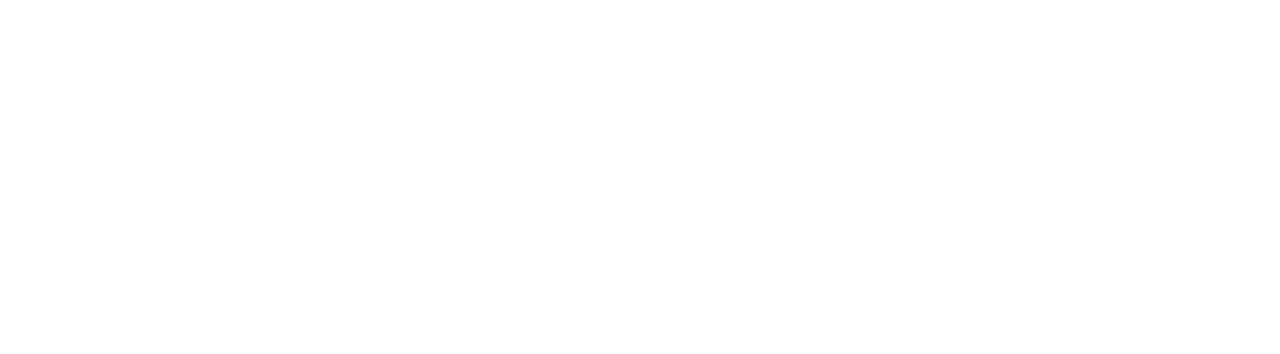
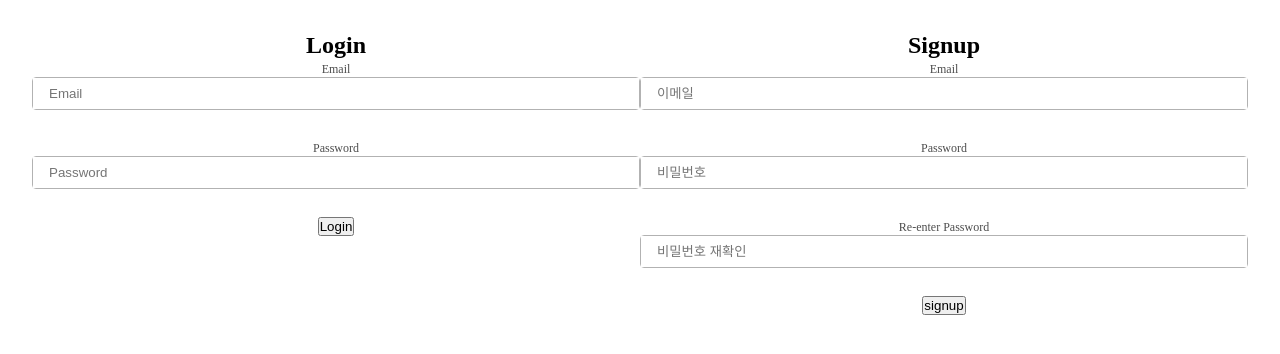
Before and after one commit to muzi55/wanted-pre-onboarding-challenge-fe-27, a React (Vite) app: page /auth in a window 1280 px wide. Before the commit this address had no page. Shown: the top 354 px of the page. Built offline with nearby package versions, Linux system fonts and the light colour scheme.

Commit message:
텍스트 필드/ 회원가입 페이지

```diff
--- a/src/components/textfield/TextField.module.css
+++ b/src/components/textfield/TextField.module.css
@@ -19,3 +19,7 @@
 .textField.focus {
   border-color: var(--primary-color);
 }
+
+.textField.error {
+  border-color: red;
+}
--- a/src/components/textfield/TextField.tsx
+++ b/src/components/textfield/TextField.tsx
@@ -7,8 +7,10 @@
 
 interface ITextFieldProps extends ITextInputProps {
   errorMessage?: string
+  isError?: boolean | null | undefined
   label: string
   htmlFor: string
+  onBlur: () => void
 }
 
 export default function TextField({
@@ -21,6 +23,8 @@
   errorMessage,
   label,
   htmlFor,
+  isError,
+  onBlur,
 }: ITextFieldProps) {
   const [isFocused, setIsFocused] = useState<Boolean>(false)
 
@@ -32,8 +36,11 @@
       <TextLabel htmlFor={htmlFor}>{label}</TextLabel>
       <div
         onFocus={() => handleFocus(true)}
-        onBlur={() => handleFocus(false)}
-        className={`${style.textField} ${isFocused ? style.focus : value ? style.active : ''} mb-2`}
+        onBlur={() => {
+          handleFocus(false)
+          onBlur()
+        }}
+        className={`${style.textField}  ${isFocused ? style.focus : isError ? style.error : value ? style.active : ''} mb-2`}
       >
         <TextInput
           value={value}
@@ -45,7 +52,7 @@
         />
       </div>
 
-      {errorMessage && <TextError>{errorMessage}</TextError>}
+      {isError && <TextError>{errorMessage}</TextError>}
     </div>
   )
 }
--- /dev/null
+++ b/src/hooks/useInputError.tsx
@@ -0,0 +1,97 @@
+import { useState } from 'react'
+import { emailPattern } from '../libs/constant'
+
+type ErrorStatus = 'invalidFormat' | 'emptyInput' | null
+
+interface IErrorState {
+  email: ErrorStatus
+  password: ErrorStatus
+  rePassword: ErrorStatus
+}
+
+function useInputError() {
+  const [errorState, setErrorState] = useState<IErrorState>({
+    email: null,
+    password: null,
+    rePassword: null,
+  })
+
+  const emailCheckPatten = (value: string) => {
+    return value === 'emptyInput'
+      ? '이메일을 입력해주세요.'
+      : value === 'invalidFormat'
+        ? '이메일 형식이 아닙니다.'
+        : ''
+  }
+
+  const emailErrorState = (errorMessage: ErrorStatus) => {
+    setErrorState({
+      ...errorState,
+      email: errorMessage,
+    })
+  }
+  const passwordErrorState = (errorMessage: ErrorStatus) => {
+    setErrorState({
+      ...errorState,
+      password: errorMessage,
+    })
+  }
+  const rePasswordErrorState = (errorMessage: ErrorStatus) => {
+    setErrorState({
+      ...errorState,
+      rePassword: errorMessage,
+    })
+  }
+
+  const emailCheck = (value: string) => {
+    if (value === '') {
+      emailErrorState('emptyInput')
+      return
+    }
+    if (!emailPattern.test(value)) {
+      emailErrorState('invalidFormat')
+      return
+    }
+    emailErrorState(null)
+    return
+  }
+
+  const passwordCheck = (value: string) => {
+    if (value === '') {
+      passwordErrorState('emptyInput')
+      return
+    }
+    if (value.length < 8) {
+      passwordErrorState('invalidFormat')
+      return
+    }
+    passwordErrorState(null)
+    return
+  }
+
+  const passwordReCheck = (value: string, password: string) => {
+    if (value !== password) {
+      rePasswordErrorState('invalidFormat')
+      return
+    }
+    if (value === '') {
+      rePasswordErrorState('emptyInput')
+      return
+    }
+    rePasswordErrorState(null)
+    return
+  }
+
+  return {
+    errorState,
+    emailErrorState,
+    emailCheck,
+    emailCheckPatten,
+    passwordErrorState,
+    passwordCheck,
+    rePasswordErrorState,
+    passwordReCheck,
+  }
+}
+
+export default useInputError
--- a/src/index.css
+++ b/src/index.css
@@ -38,3 +38,11 @@
 .m-auto {
   margin: 0 auto;
 }
+
+.flex {
+  display: flex;
+}
+
+.w-100 {
+  width: 100%;
+}
--- /dev/null
+++ b/src/libs/constant.ts
@@ -0,0 +1,3 @@
+export const emailPattern = /.+@.+\..+/
+
+export const minLength8Pattern = /.{8,}/
--- /dev/null
+++ b/src/pages/Auth.tsx
@@ -0,0 +1,14 @@
+import React from 'react'
+import Login from './Login'
+import Signup from './Signup'
+
+function Auth() {
+  return (
+    <div className="flex">
+      <Login />
+      <Signup />
+    </div>
+  )
+}
+
+export default Auth
--- a/src/pages/Login.tsx
+++ b/src/pages/Login.tsx
@@ -9,7 +9,7 @@
   const [password, setPassword] = useState<string>('')
 
   return (
-    <section>
+    <section className="w-100">
       <h1>Login</h1>
       <form>
         <TextField
--- /dev/null
+++ b/src/pages/Signup.tsx
@@ -0,0 +1,115 @@
+import React, { useId, useState } from 'react'
+import TextField from '../components/textfield/TextField'
+import { emailPattern } from '../libs/constant'
+import useInputError from '../hooks/useInputError'
+
+export default function Signup() {
+  const {
+    errorState,
+    emailErrorState,
+    emailCheck,
+    emailCheckPatten,
+    passwordErrorState,
+    passwordCheck,
+    rePasswordErrorState,
+    passwordReCheck,
+  } = useInputError()
+
+  // console.log('errorState', errorState)
+
+  const emailId = useId()
+  const passwordId = useId()
+  const rePasswordId = useId()
+
+  const [email, setEmail] = useState<string>('')
+  const [password, setPassword] = useState<string>('')
+  const [rePassword, setRePassword] = useState<string>('')
+
+  const onSubmit = (e: React.FormEvent<HTMLFormElement>) => {
+    e.preventDefault()
+  }
+
+  console.log(errorState)
+
+  const handleEmailChange = (e: React.ChangeEvent<HTMLInputElement>) => {
+    const { value } = e.target
+    emailErrorState(null)
+    setEmail(value)
+  }
+
+  const handlePasswordChange = (e: React.ChangeEvent<HTMLInputElement>) => {
+    const { value } = e.target
+    passwordErrorState(null)
+    setPassword(value)
+  }
+
+  const handlePasswordReChange = (e: React.ChangeEvent<HTMLInputElement>) => {
+    const { value } = e.target
+    rePasswordErrorState(null)
+    setRePassword(value)
+  }
+
+  return (
+    <section className="w-100">
+      <h1>Signup</h1>
+      <form onSubmit={onSubmit}>
+        <TextField
+          value={email}
+          onChange={handleEmailChange}
+          placeholder="이메일"
+          type="email"
+          name="email"
+          id={`email-${emailId}`}
+          label="Email"
+          htmlFor={`email-${emailId}`}
+          isError={!!errorState.email}
+          onBlur={() => {
+            emailCheck(email)
+          }}
+          errorMessage={emailCheckPatten(errorState.email!)}
+        />
+
+        <TextField
+          value={password}
+          onChange={handlePasswordChange}
+          placeholder="비밀번호"
+          type="password"
+          name="password"
+          id={`password-${passwordId}`}
+          label="Password"
+          htmlFor={`password-${passwordId}`}
+          onBlur={() => passwordCheck(password)}
+          isError={!!errorState.password}
+          errorMessage={
+            errorState.password === 'emptyInput'
+              ? '비밀번호를 입력해주세요.'
+              : errorState.password === 'invalidFormat'
+                ? '비밀번호는 8자 이상이어야 합니다.'
+                : ''
+          }
+        />
+
+        <TextField
+          value={rePassword}
+          onChange={handlePasswordReChange}
+          placeholder="비밀번호 재확인"
+          type="password"
+          name="rePassword"
+          id={`rePassword-${rePasswordId}`}
+          label="Re-enter Password"
+          htmlFor={`rePassword-${rePasswordId}`}
+          onBlur={() => passwordReCheck(rePassword, password)}
+          isError={!!errorState.rePassword}
+          errorMessage={
+            errorState.rePassword === 'emptyInput'
+              ? '비밀번호를 입력해주세요.'
+              : errorState.rePassword === 'invalidFormat'
+                ? '비밀번호가 일치하지 않습니다.'
+                : ''
+          }
+        />
+        <button type="submit">signup</button>
+      </form>
+    </section>
+  )
+}
--- a/src/router/Router.tsx
+++ b/src/router/Router.tsx
@@ -1,7 +1,7 @@
 import React from 'react'
 import { BrowserRouter, Route, RouterProvider, Routes } from 'react-router-dom'
-import Home from '../pages/Home'
 import Login from '../pages/Login'
+import Auth from '../pages/Auth'
 
 function Router() {
   return (
@@ -9,6 +9,7 @@
       <BrowserRouter>
         <Routes>
           <Route path="/" element={<Login />} />
+          <Route path="/auth" element={<Auth />} />
         </Routes>
       </BrowserRouter>
     </>
```
